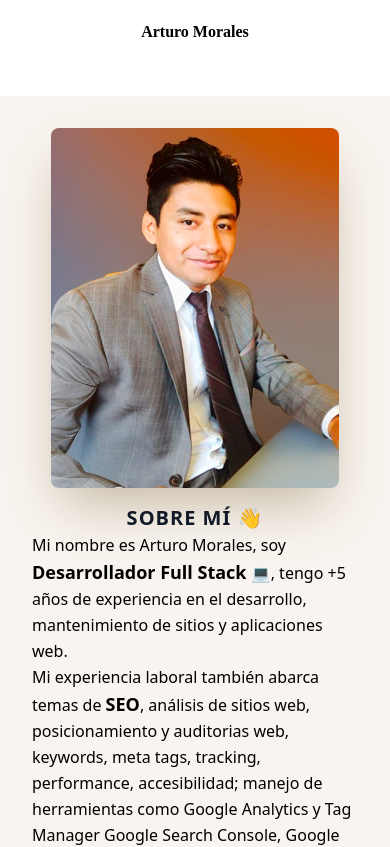
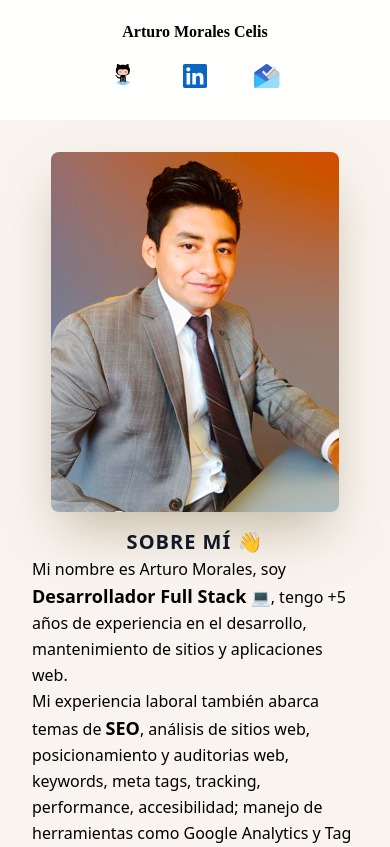
Before and after one commit to artmcel/artmcel.github.io, a React (Vite) app: page / in a window 390 px wide. Shown: the top 847 px of the page. Built offline with nearby package versions, Linux system fonts and the light colour scheme; a web font is replaced by a local one.

Commit message:
update icons

```diff
--- a/src/layout/footer.jsx
+++ b/src/layout/footer.jsx
@@ -1,3 +1,5 @@
+import { Icon } from "@iconify/react";
+
 export default function Footer() {
   return (
     <footer className="w-full divide-y mt-5">
@@ -5,39 +7,39 @@ export default function Footer() {
         <div className="flex p-3 xs:flex-col sm:flex-col md:flex-row text-[#f25042]">
 
             <div className="text-md font-semibold font-mono text-center md:w-1/2">
-                Redes Sociales
+                Contactame
                 <div className="flex justify-center">
                     <a href="https://github.com/artmcel" target="_blank" rel="noopener noreferrer">
-                        <svg xmlns="http://www.w3.org/2000/svg" width="16" height="16" fill="currentColor" className="bi bi-github" viewBox="0 0 16 16">
-                            <path d="M8 0C3.58 0 0 3.58 0 8c0 3.54 2.29 6.53 5.47 7.59.4.07.55-.17.55-.38 0-.19-.01-.82-.01-1.49-2.01.37-2.53-.49-2.69-.94-.09-.23-.48-.94-.82-1.13-.28-.15-.68-.52-.01-.53.63-.01 1.08.58 1.23.82.72 1.21 1.87.87 2.33.66.07-.52.28-.87.51-1.07-1.78-.2-3.64-.89-3.64-3.95 0-.87.31-1.59.82-2.15-.08-.2-.36-1.02.08-2.12 0 0 .67-.21 2.2.82.64-.18 1.32-.27 2-.27.68 0 1.36.09 2 .27 1.53-1.04 2.2-.82 2.2-.82.44 1.1.16 1.92.08 2.12.51.56.82 1.27.82 2.15 0 3.07-1.87 3.75-3.65 3.95.29.25.54.73.54 1.48 0 1.07-.01 1.93-.01 2.2 0 .21.15.46.55.38A8.012 8.012 0 0 0 16 8c0-4.42-3.58-8-8-8z"/>
-                        </svg>
+                        <Icon icon="logos:github-octocat" height="24" width="48" className="m-3"/>
                     </a>
                     <a href="https://www.linkedin.com/in/arturo-morales-celis-a76761112" target="_blank" rel="noopener noreferrer">
-                        <svg xmlns="http://www.w3.org/2000/svg" width="16" height="16" fill="currentColor" className="bi bi-linkedin" viewBox="0 0 16 16">
-                            <path d="M0 1.146C0 .513.526 0 1.175 0h13.65C15.474 0 16 .513 16 1.146v13.708c0 .633-.526 1.146-1.175 1.146H1.175C.526 16 0 15.487 0 14.854V1.146zm4.943 12.248V6.169H2.542v7.225h2.401zm-1.2-8.212c.837 0 1.358-.554 1.358-1.248-.015-.709-.52-1.248-1.342-1.248-.822 0-1.359.54-1.359 1.248 0 .694.521 1.248 1.327 1.248h.016zm4.908 8.212V9.359c0-.216.016-.432.08-.586.173-.431.568-.878 1.232-.878.869 0 1.216.662 1.216 1.634v3.865h2.401V9.25c0-2.22-1.184-3.252-2.764-3.252-1.274 0-1.845.7-2.165 1.193v.025h-.016a5.54 5.54 0 0 1 .016-.025V6.169h-2.4c.03.678 0 7.225 0 7.225h2.4z"/>
-                        </svg>
+                        <Icon icon="logos:linkedin-icon" height="24" width="48" className="m-3"/>
                     </a>
                     <a href="mailto:artmcel@hotmail.com" target="_blank" rel="noopener noreferrer">
-                        <svg xmlns="http://www.w3.org/2000/svg" width="16" height="16" fill="currentColor" className="bi bi-envelope-fill" viewBox="0 0 16 16">
-                            <path d="M.05 3.555A2 2 0 0 1 2 2h12a2 2 0 0 1 1.95 1.555L8 8.414.05 3.555ZM0 4.697v7.104l5.803-3.558L0 4.697ZM6.761 8.83l-6.57 4.027A2 2 0 0 0 2 14h12a2 2 0 0 0 1.808-1.144l-6.57-4.027L8 9.586l-1.239-.757Zm3.436-.586L16 11.801V4.697l-5.803 3.546Z"/>
-                        </svg>
+                        <Icon icon="logos:google-inbox" height="24" width="48" className="m-3"/>
                     </a>
                 </div>
             </div>
 
-            <div className="text-lg font-semibold font-mono align-middle flex justify-center md:w-1/2">
+            <div className="text-lg font-semibold font-mono items-center flex justify-center md:w-1/2">
                 <p>Creado con ❤️</p>
             </div>
 
         </div>
 
-        <div className="text-center text-xs font-mono divide-y-reverse p-3 text-[#020826]">
-            <p>Este portafolio fue creado con Vite + <a href="https://es.react.dev/">
-                <i className="devicon-react-original colored text-lg mx-2"></i>
-            </a> y
-            <a href="https://tailwindcss.com/">
-                <i className="devicon-tailwindcss-plain colored text-lg mx-2"></i>
-            </a></p>
+        <div className="mx-auto text-center text-xs font-mono divide-y-reverse p-3 text-[#020826]">
+            <p>Este portafolio fue creado por Arturo Morales Celis con:</p>
+            <div className="flex justify-center">
+                <a href="https://vitejs.dev/" target="_blank" rel="noopener noreferrer">
+                    <Icon icon="logos:vitejs" height="24" width="48" className="m-3" />
+                </a>
+                <a href="https://es.react.dev/">
+                    <Icon icon="logos:react" height="24" width="48" className="m-3" />
+                </a>
+                <a href="https://tailwindcss.com/">
+                    <Icon icon="logos:tailwindcss-icon" height="24" width="48" className="m-3" />
+                </a>
+            </div>
         </div>
 
     </footer>
--- a/src/layout/header.jsx
+++ b/src/layout/header.jsx
@@ -1,22 +1,24 @@
+import { Icon } from "@iconify/react";
+
 //import logo1 from '../assets/logo1.png';
 export default function Header() {
   return (
     <header className="bg-[#fffffe]">
       <nav className="flex flex-col md:flex-row">
         <div className="m-1 text-center basis-1/2 md:text-2xl">
-          <h1 className="font-sonsie">Arturo Morales</h1>
+          <h1 className="font-sonsie">Arturo Morales Celis</h1>
         </div>
-        <div className="m-1 text-center basis-1/2">
+        <div className="flex justify-center m-1 text-center basis-1/2">
           <a href="https://github.com/artmcel" target="_blank" rel="noopener noreferrer">
-            <box-icon type='logo' name='github'></box-icon>
+            <Icon icon="logos:github-octocat" height="24" width="48" className="m-3"/>
           </a>
 
           <a href="mailto:artmcel@hotmail.com" target="_blank" rel="noopener noreferrer">
-            <box-icon type='solid' name='envelope'></box-icon>
+            <Icon icon="logos:linkedin-icon" height="24" width="48" className="m-3"/>
           </a>
 
           <a href="https://www.linkedin.com/in/arturo-mor-celis/" target="_blank" rel="noopener noreferrer">
-            <box-icon type='logo' name='linkedin-square'></box-icon>
+            <Icon icon="logos:google-inbox" height="24" width="48" className="m-3"/>
           </a>
         </div>
       </nav>
```
